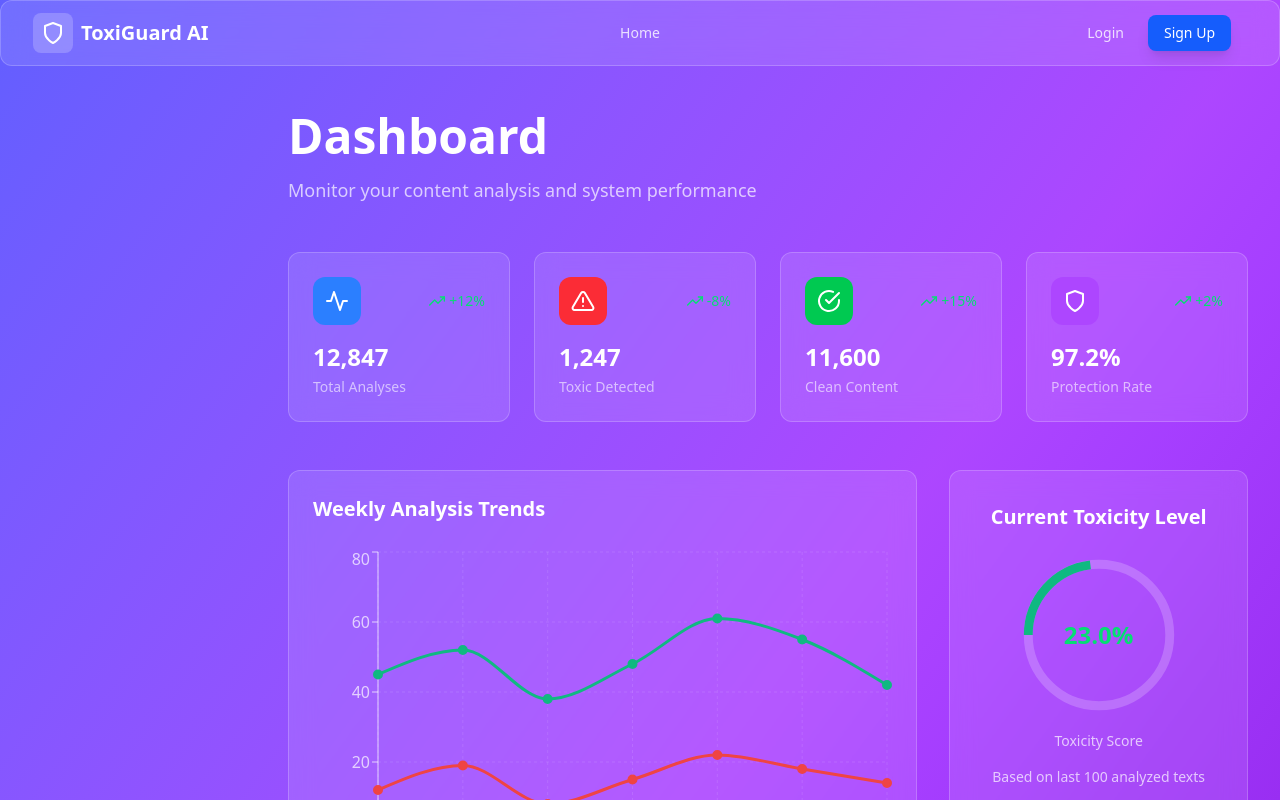
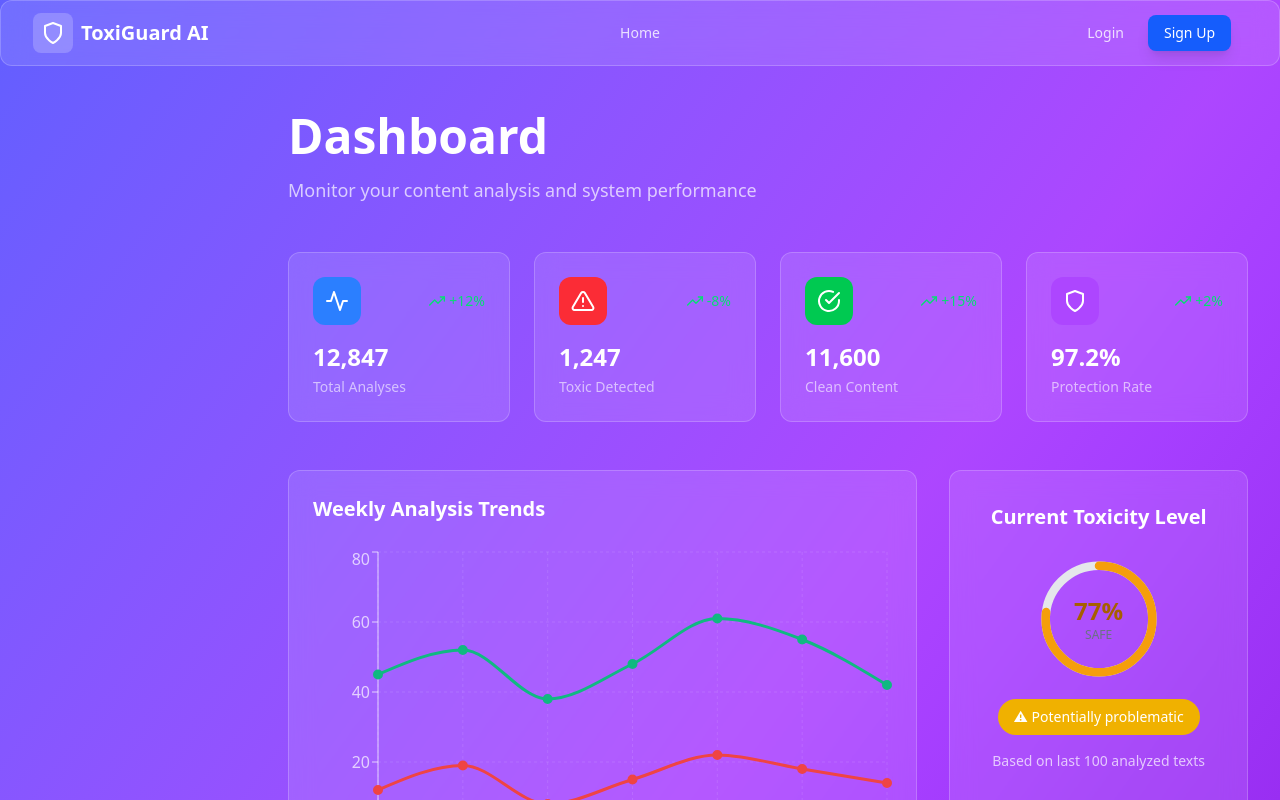
Before and after one commit to Arman2337/Hate-Speech-Toxic-Comment-Detection-System, a React (Vite) app in the folder frontend/: page /dashboard in a window 1280 px wide. Shown: the top 800 px of the page. Built offline with nearby package versions, Linux system fonts and the light colour scheme.

Commit message:
update ToxicityMetr chart

```diff
--- a/frontend/src/components/charts/ToxicityMeter.jsx
+++ b/frontend/src/components/charts/ToxicityMeter.jsx
@@ -1,54 +1,74 @@
-import React from 'react'
+import React from 'react';
+import { motion } from 'framer-motion';
 
-const ToxicityMeter = ({ score = 0, size = 'md' }) => {
-  const percentage = Math.min(Math.max(score * 100, 0), 100)
+const ToxicityMeter = ({ score }) => {
+  const safetyPercentage = Math.round((1 - score) * 100);
 
-  const getColor = (score) => {
-    if (score < 0.3) return 'text-green-400'
-    if (score < 0.6) return 'text-yellow-400'
-    return 'text-red-400'
-  }
+  let color = 'green';
+  let bgColor = 'bg-green-500';
+  let textColor = 'text-green-700';
 
-  const getBarColor = (score) => {
-    if (score < 0.3) return 'bg-green-400'
-    if (score < 0.6) return 'bg-yellow-400'
-    return 'bg-red-400'
-  }
-
-  const sizes = {
-    sm: 'w-24 h-24',
-    md: 'w-32 h-32',
-    lg: 'w-40 h-40'
+  if (safetyPercentage < 50) {
+    color = 'red';
+    bgColor = 'bg-red-500';
+    textColor = 'text-red-700';
+  } else if (safetyPercentage < 80) {
+    color = 'yellow';
+    bgColor = 'bg-yellow-500';
+    textColor = 'text-yellow-700';
   }
 
   return (
     <div className="text-center">
-      <div className={`relative ${sizes[size]} mx-auto mb-4`}>
-        <svg className="w-full h-full transform -rotate-90" viewBox="0 0 36 36">
-          <path
-            d="M18 2.0845 a 15.9155 15.9155 0 0 1 0 31.831 a 15.9155 15.9155 0 0 1 0 -31.831"
-            fill="none"
-            stroke="rgba(255,255,255,0.2)"
-            strokeWidth="2"
+      <div className="relative w-32 h-32 mx-auto mb-4">
+        {/* Outer ring */}
+        <svg className="w-32 h-32 transform -rotate-90" viewBox="0 0 120 120">
+          <circle
+            cx="60"
+            cy="60"
+            r="50"
+            fill="transparent"
+            stroke="#e5e7eb"
+            strokeWidth="8"
           />
-          <path
-            d="M18 2.0845 a 15.9155 15.9155 0 0 1 0 31.831 a 15.9155 15.9155 0 0 1 0 -31.831"
-            fill="none"
-            stroke={score < 0.3 ? '#10B981' : score < 0.6 ? '#F59E0B' : '#EF4444'}
-            strokeWidth="2"
-            strokeDasharray={`${percentage}, 100`}
-            className="transition-all duration-1000 ease-out"
+          <motion.circle
+            cx="60"
+            cy="60"
+            r="50"
+            fill="transparent"
+            stroke={color === 'green' ? '#10b981' : color === 'yellow' ? '#f59e0b' : '#ef4444'}
+            strokeWidth="8"
+            strokeDasharray={314}
+            initial={{ strokeDashoffset: 314 }}
+            animate={{ strokeDashoffset: 314 - (314 * safetyPercentage) / 100 }}
+            transition={{ duration: 1, ease: "easeOut" }}
+            strokeLinecap="round"
           />
         </svg>
+
+        {/* Center text */}
         <div className="absolute inset-0 flex items-center justify-center">
-          <span className={`text-2xl font-bold ${getColor(score)}`}>
-            {percentage.toFixed(1)}%
-          </span>
+          <div className="text-center">
+            <motion.div
+              initial={{ scale: 0 }}
+              animate={{ scale: 1 }}
+              transition={{ delay: 0.5, duration: 0.5 }}
+              className={`text-2xl font-bold ${textColor}`}
+            >
+              {safetyPercentage}%
+            </motion.div>
+            <div className="text-xs text-gray-500 font-medium">SAFE</div>
+          </div>
         </div>
       </div>
-      <p className="text-white/70 text-sm">Toxicity Score</p>
+
+      <div className={`inline-flex items-center px-4 py-2 rounded-full ${bgColor} text-white text-sm font-medium`}>
+        {safetyPercentage >= 80 ? '✓ Content appears safe' :
+         safetyPercentage >= 50 ? '⚠ Potentially problematic' :
+         '⚠ High toxicity detected'}
+      </div>
     </div>
-  )
-}
+  );
+};
 
-export default ToxicityMeter
+export default ToxicityMeter;
```
